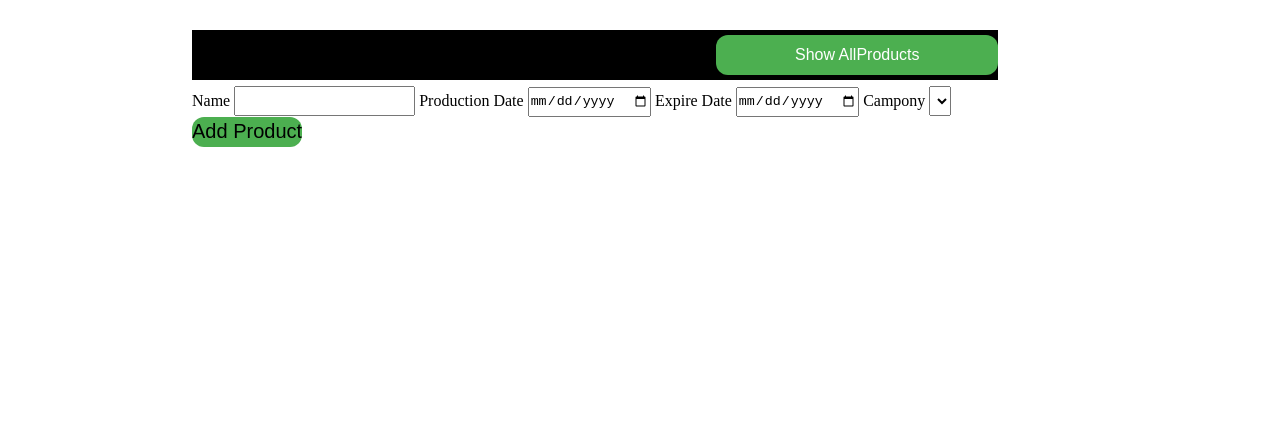
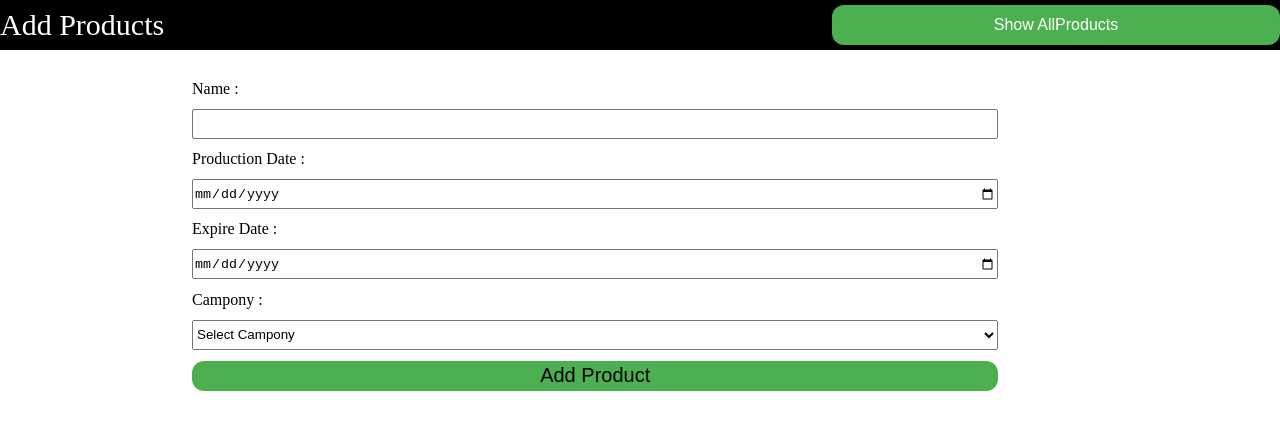
Before and after one commit to FACG6/productApp, a website: page public/index.html in a window 1280 px wide. Drawn offline with Linux system fonts and the light colour scheme; no server answers.

Commit message:
add some tags in html

```diff
--- a/public/index.html
+++ b/public/index.html
@@ -9,22 +9,22 @@
     <title>Products</title>
 </head>
 <body>
-    <div class="form">
+    <div class="main">
         <div class="headre">
-            <p>Add Products</p>
+            <p class="title">Add Products</p>
             <button type="button" class="show" id="show">Show AllProducts</button>
         </div>
         <div class="product_add">
-            <form action="add_product" method="POST">
-                <label for="name">Name</label>
+            <form action="add_product" method="POST" class="form">
+                <label for="name">Name :</label>
                 <input type="text" name="name" id="name">
-                <label for="pro_date">Production Date</label>
+                <label for="pro_date">Production Date :</label>
                 <input type="date" name="pro_date" id="pro_date">
-                <label for="exp_date">Expire Date</label>
+                <label for="exp_date">Expire Date :</label>
                 <input type="date" name="exp_date" id="exp_date">
-                <label for="select">Campony</label>
+                <label for="select">Campony :</label>
                 <select class="select" id="select">
-                    <option value=""></option>
+                    <option>Select Campony</option>
                 </select>
                 <input type="submit" value="Add Product" id="send">
             </form>
```
